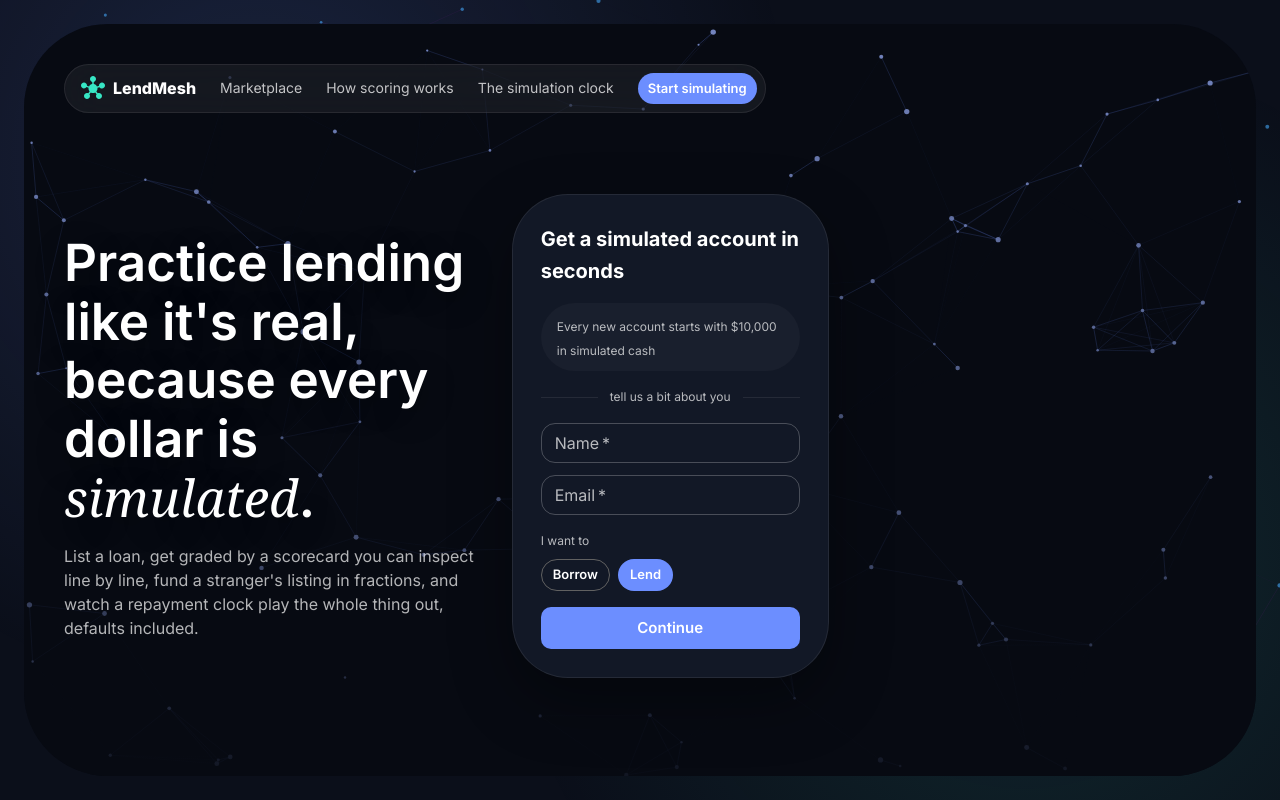
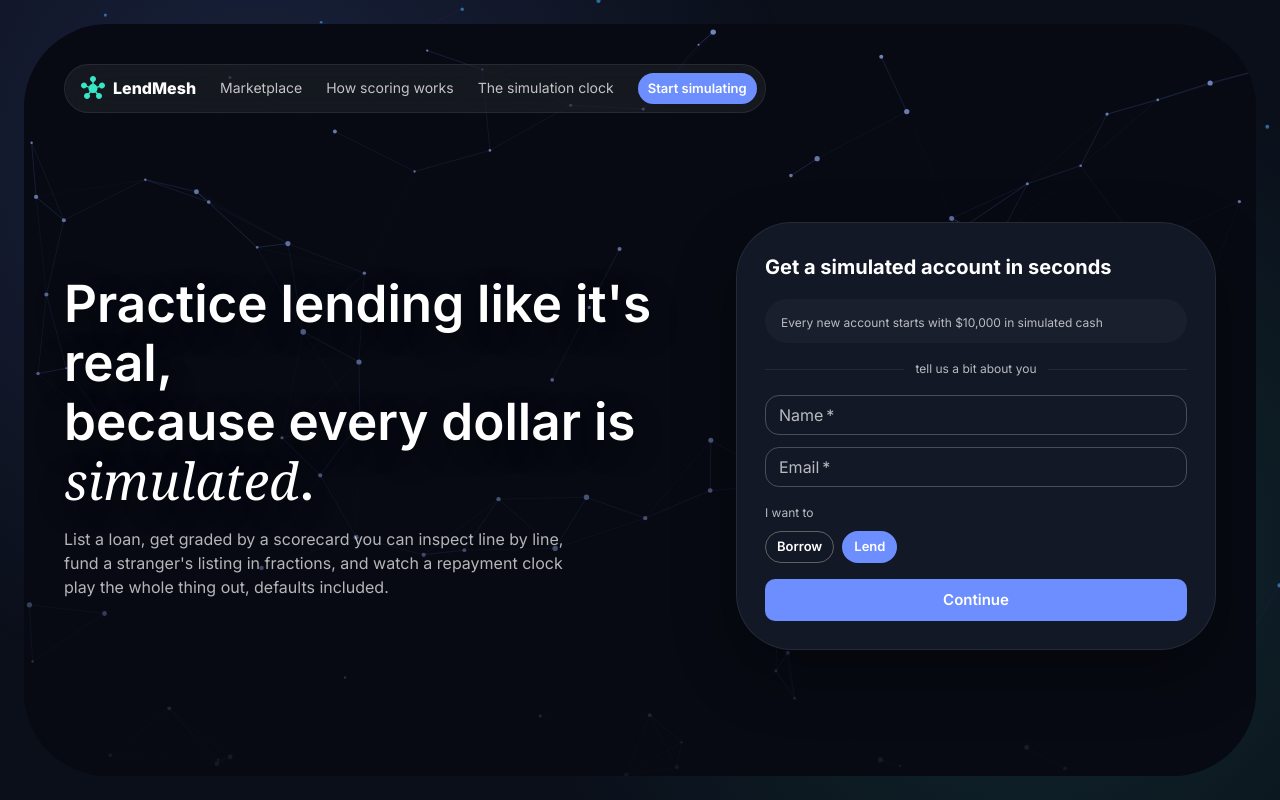
Before and after one commit to Rakshit-gen/lendmesh, a Next.js app in the folder frontend/: page / in a window 1280 px wide. Shown: the top 800 px of the page. Built offline with nearby package versions, Linux system fonts and the light colour scheme; no server answers; what @mui/material-nextjs would draw is missing.

Commit message:
drop percentage width math from hero row, headline flexes to fill remaining space

```diff
--- a/frontend/src/app/page.tsx
+++ b/frontend/src/app/page.tsx
@@ -116,16 +116,22 @@ export default function HomePage() {
             </Button>
           </Stack>
 
-          {/* Headline + quick-start card. my: "auto" centers this one flex item in
-              the leftover vertical space, without a nested flex wrapper. */}
+          {/* Headline + quick-start card. The headline is a flex child that grows
+              to fill whatever the card doesn't use, so the card always sits flush
+              against the hero's right edge with no leftover-space math needed. */}
           <Stack
             direction={{ xs: "column", lg: "row" }}
-            justifyContent="space-between"
             alignItems={{ lg: "center" }}
             gap={4}
             sx={{ width: "100%", my: "auto" }}
           >
-            <motion.div initial={{ opacity: 0, y: 16 }} animate={{ opacity: 1, y: 0 }} transition={{ duration: 0.6 }}>
+            <Box
+              component={motion.div}
+              initial={{ opacity: 0, y: 16 }}
+              animate={{ opacity: 1, y: 0 }}
+              transition={{ duration: 0.6 }}
+              sx={{ flex: { lg: "1 1 auto" }, minWidth: 0 }}
+            >
               <Typography
                 sx={{
                   color: "white",
@@ -149,11 +155,17 @@ export default function HomePage() {
                 stranger&apos;s listing in fractions, and watch a repayment clock play the whole
                 thing out, defaults included.
               </Typography>
-            </motion.div>
+            </Box>
 
-            <motion.div initial={{ opacity: 0, y: 16 }} animate={{ opacity: 1, y: 0 }} transition={{ duration: 0.6, delay: 0.15 }} style={{ width: "100%" }}>
+            <Box
+              component={motion.div}
+              initial={{ opacity: 0, y: 16 }}
+              animate={{ opacity: 1, y: 0 }}
+              transition={{ duration: 0.6, delay: 0.15 }}
+              sx={{ flexShrink: { lg: 0 }, width: { xs: "100%", lg: "auto" } }}
+            >
               <QuickStartCard />
-            </motion.div>
+            </Box>
           </Stack>
         </Box>
       </Box>
--- a/frontend/src/components/QuickStartCard.tsx
+++ b/frontend/src/components/QuickStartCard.tsx
@@ -40,7 +40,7 @@ export default function QuickStartCard() {
   return (
     <Box
       sx={{
-        width: { xs: "100%", lg: "min(560px, 45%)" },
+        width: { xs: "100%", lg: 480 },
         flexShrink: 0,
         bgcolor: "background.paper",
         border: "1px solid rgba(255,255,255,0.08)",
```
